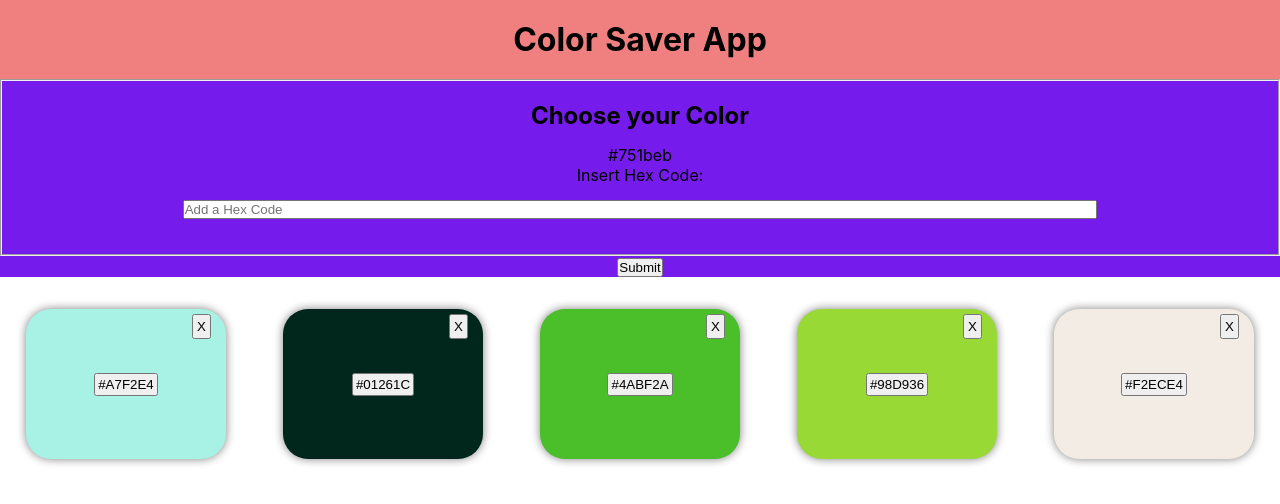
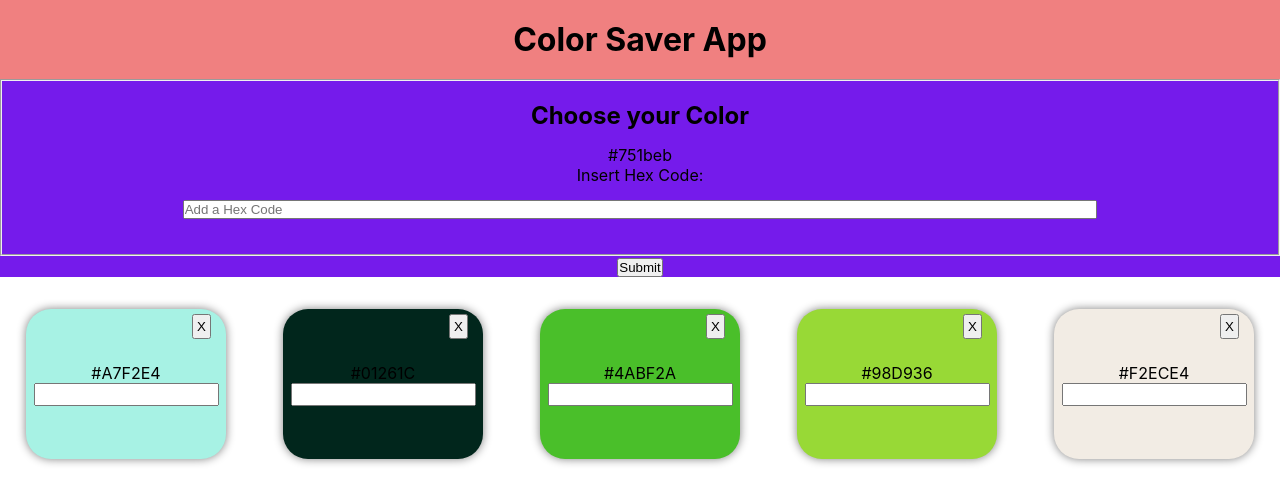
Before and after one commit to pmarx92/color-saver-app, a React (Create React App) app: page / in a window 1280 px wide. Shown: the top 504 px of the page. Built offline with nearby package versions, Linux system fonts and the light colour scheme.

Commit message:
added the Edit button

```diff
--- a/src/App.js
+++ b/src/App.js
@@ -43,9 +43,15 @@ function App() {
     setHexCodes(removeColor);
   }
 
+  const editCard = (id, newHex, event) => {
+    event.stopPropagation();
+    setHexCodes(hexCodes.map((hexCode) => hexCode.id === id ? { ...hexCode, color: newHex } : hexCode))
+
+    console.log("App: " + id + " " + newHex);
+  }
+
   const addNewCard = (newColor) => {
     setHexCodes([...hexCodes, { id: nanoid(), color: newColor }]);
-    console.log(newColor);
   }
 
 
@@ -55,8 +61,8 @@ function App() {
       <Header />
       <Form addNewCard={addNewCard} />
       <main className='main'>
-        {hexCodes.map((hexcode) => (
-          <Card key={hexcode.id} color={hexcode.color} removeCard={() => removeCard(hexcode.id)} />
+        {hexCodes.map((hexCode) => (
+          <Card key={hexCode.id} id={hexCode.id} color={hexCode.color} removeCard={() => removeCard(hexCode.id)} editCard={editCard} />
         ))}
       </main>
     </div>
--- a/src/components/card/Card.js
+++ b/src/components/card/Card.js
@@ -1,21 +1,27 @@
 import '../card/Card.css';
-import { useState } from 'react';
+import { useState, useEffect } from 'react';
 
 
-export default function Card({ color, removeCard }) {
+export default function Card({ id, color, editCard, removeCard }) {
     const [colorHex, setColorHex] = useState(color);
-    const [copyText, setCopied] = useState();
+
 
     const handleCopy = (copyText) => {
         navigator.clipboard.writeText(copyText)
     }
 
+    const handleEdit = (event) => {
+        event.stopPropagation();
+        editCard(id, event.target.value, event);
+    }
 
     return (
+
         <div className="card">
-            <div className="card-content" style={{ backgroundColor: colorHex }}>
-                <button className='card-content-submitBtn' onClick={() => handleCopy(colorHex)}><span>{copyText ? 'Copied!' : color}</span></button>
-                <div className='card-position--absolute'>
+            <div className="card-content" style={{ backgroundColor: colorHex }} >
+
+                <span>{colorHex}<input className='card-content-submitBtn' onChange={handleEdit} /> </span>
+                <div className='card-position--absolute' onClick={() => handleCopy(colorHex)}>
                     <button className="deleteButton" onClick={removeCard}>X</button>
                 </div>
             </div>
--- a/src/components/form/Form.js
+++ b/src/components/form/Form.js
@@ -6,16 +6,11 @@ export default function Form({ addNewCard }) {
     const [hex, setHex] = useState("");
     let color = "#" + ("00000" + Math.floor(Math.random() * Math.pow(16, 6)).toString(16)).slice(-6);
 
-    const handleChange = e => {
-        setHex(e.target.value);
-    }
 
     const handleForm = e => {
         e.preventDefault();
         const form = e.target;
         const { hexColor } = form.elements;
-
-        console.log(hexColor.value);
         addNewCard(hexColor.value);
 
         form.reset();
```
